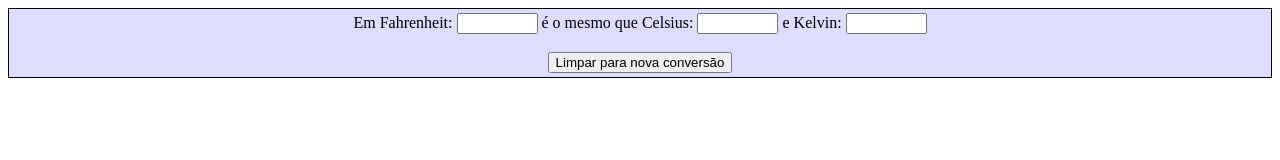
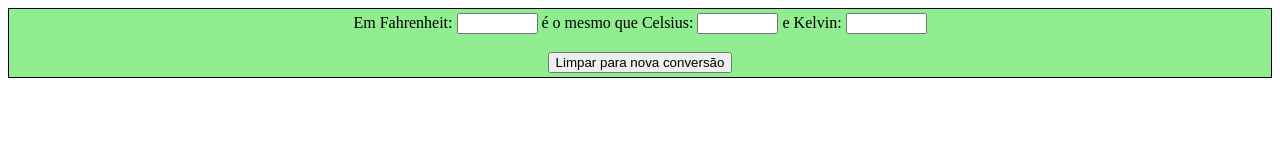
Before and after one commit to skiednia/SA, a plain HTML site: page index.html in a window 1280 px wide. Drawn offline with Linux system fonts and the light colour scheme.

Commit message:
mudando a cor de fundo

```diff
--- a/index.html
+++ b/index.html
@@ -9,7 +9,7 @@
 </head>
 
 <body>
-<form 	style="border: 1px double black; background-color: #DDF;
+<form 	style="border: 1px double black; background-color: lightgreen;
 	padding: 4px;text-align:center;"
 	name="convert">
 
```
